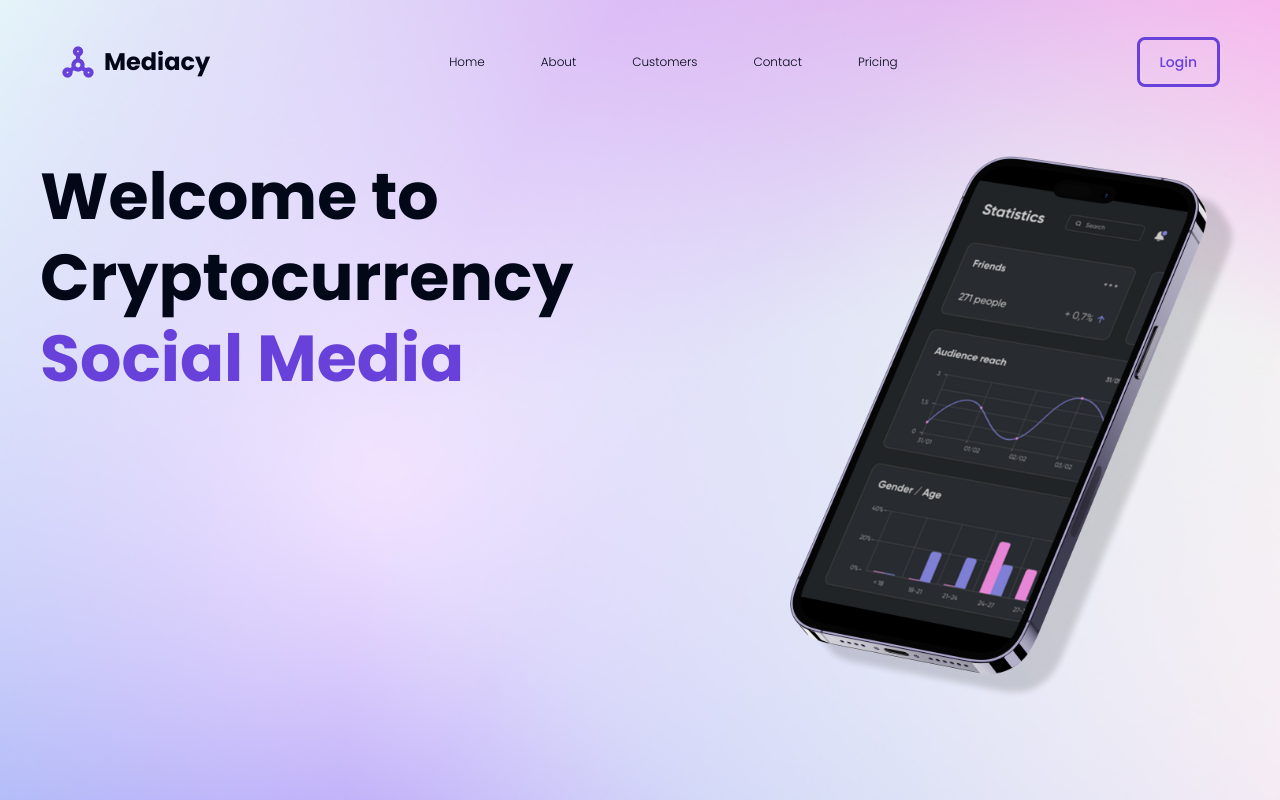
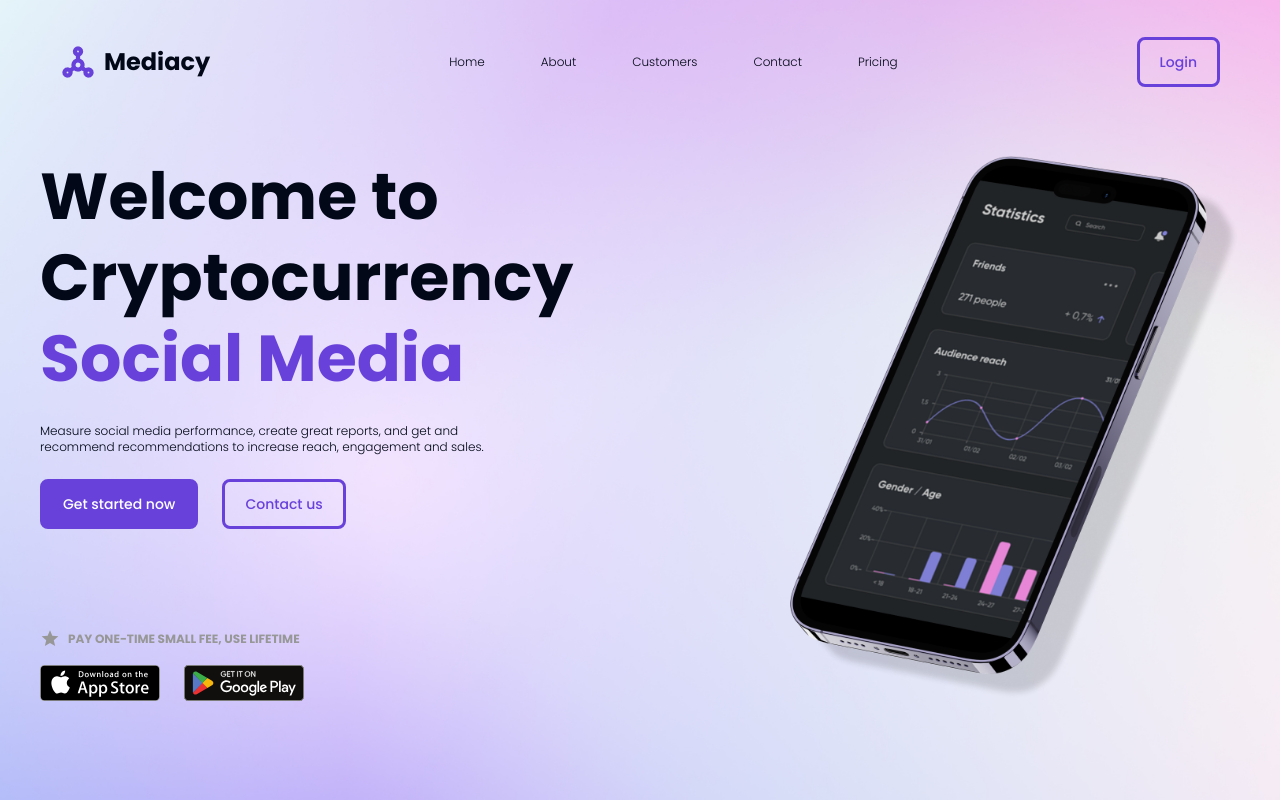
Before and after one commit to RickNoutat/mediacy, a Next.js app: page / in a window 1280 px wide. Built offline with nearby package versions, Linux system fonts and the light colour scheme.

Commit message:
button dl creation

```diff
--- a/app/(landing)/_sections/hero.tsx
+++ b/app/(landing)/_sections/hero.tsx
@@ -32,12 +32,52 @@ const HeroInfo = () => {
         <br />
         <span className="text-[#6841da]">Social Media</span>
       </h1>
+      <p className="text-xs font-light">
+        Measure social media performance, create great reports, and get and{" "}
+        <br />
+        recommend recommendations to increase reach, engagement and sales.
+      </p>
+      <div className="flex gap-6">
+        <Button variant={"secondary"} size={"lg"}>
+          Get started now
+        </Button>
+        <Button variant={"primary"} size={"lg"}>
+          Contact us
+        </Button>
+      </div>
     </div>
   );
 };
 
 const HeroDL = () => {
-  return <div></div>;
+  return (
+    <div className="flex flex-col space-y-4">
+      <div className="flex items-center space-x-2">
+        <Image src={"/star.svg"} alt="Star" width={20} height={20} />
+        <p className="text-xs text-[#979797] font-bold">
+          PAY ONE-TIME SMALL FEE, USE LIFETIME
+        </p>
+      </div>
+      <div className="flex gap-6">
+        <Link href="/" className="cursor-pointer">
+          <Image
+            src={"/appstore-badge.svg"}
+            alt="AppStore"
+            width={120}
+            height={50}
+          />
+        </Link>
+        <Link href="/" className="cursor-pointer">
+          <Image
+            src={"/googleplay-badge.svg"}
+            alt="GooglePlay"
+            width={120}
+            height={50}
+          />
+        </Link>
+      </div>
+    </div>
+  );
 };
 
 const HeroRight = () => {
--- a/app/(landing)/page.tsx
+++ b/app/(landing)/page.tsx
@@ -1,4 +1,4 @@
-import Hero from "./_sections/hero.jsx";
+import Hero from "./_sections/hero";
 
 const LandingPage = () => {
   return (
```
